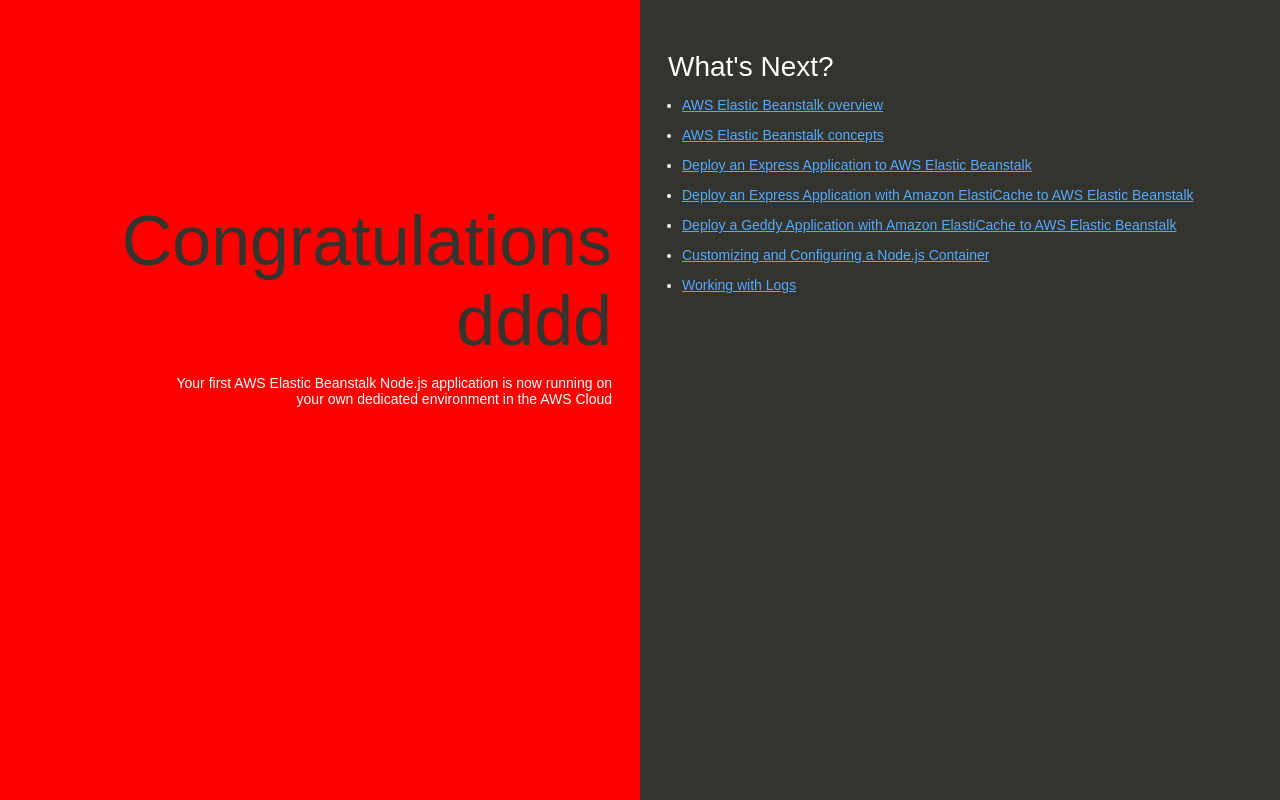
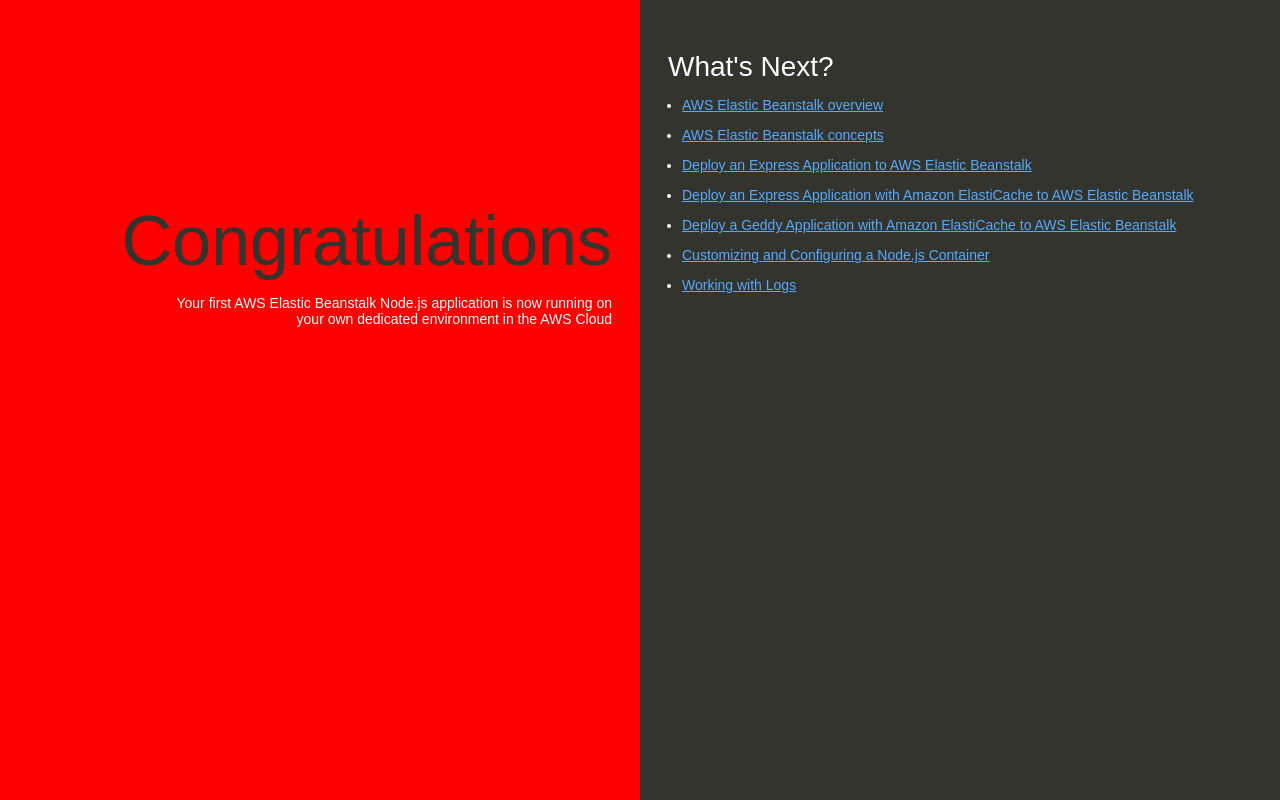
Before and after one commit to su-hi/nodejsd, a website: page index.html in a window 1280 px wide. Drawn offline with Linux system fonts and the light colour scheme.

Commit message:
Update index.html
bkh

```diff
--- a/index.html
+++ b/index.html
@@ -74,7 +74,7 @@
   </head>
   <body>
     <div class="textColumn">
-      <h1>Congratulations dddd</h1>
+      <h1>Congratulations </h1>
       <p>Your first AWS Elastic Beanstalk Node.js application is now running on your own dedicated environment in the AWS Cloud</p>
     </div>
     <div class="linksColumn">
```
